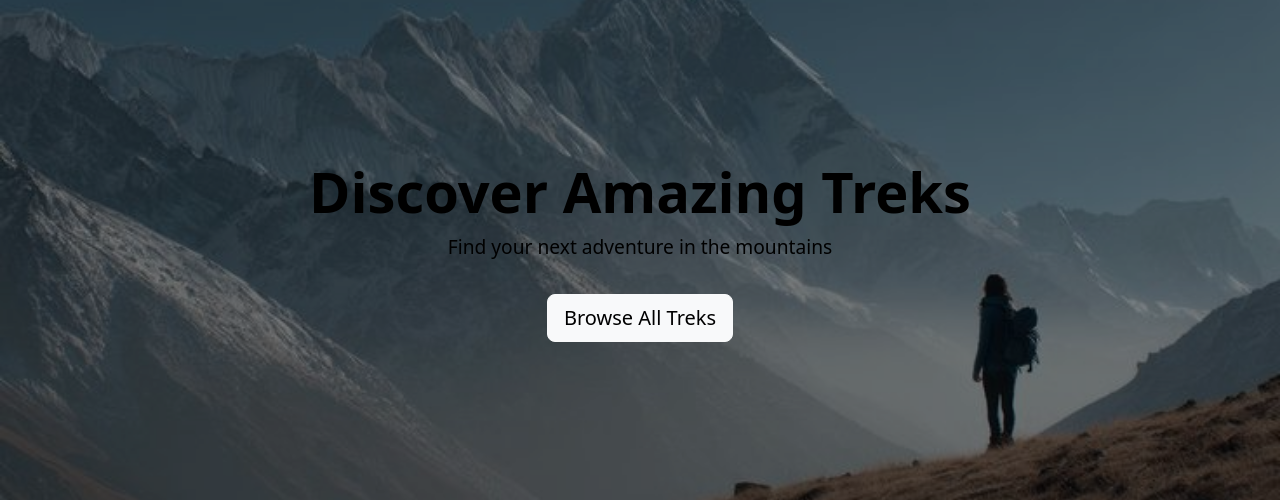
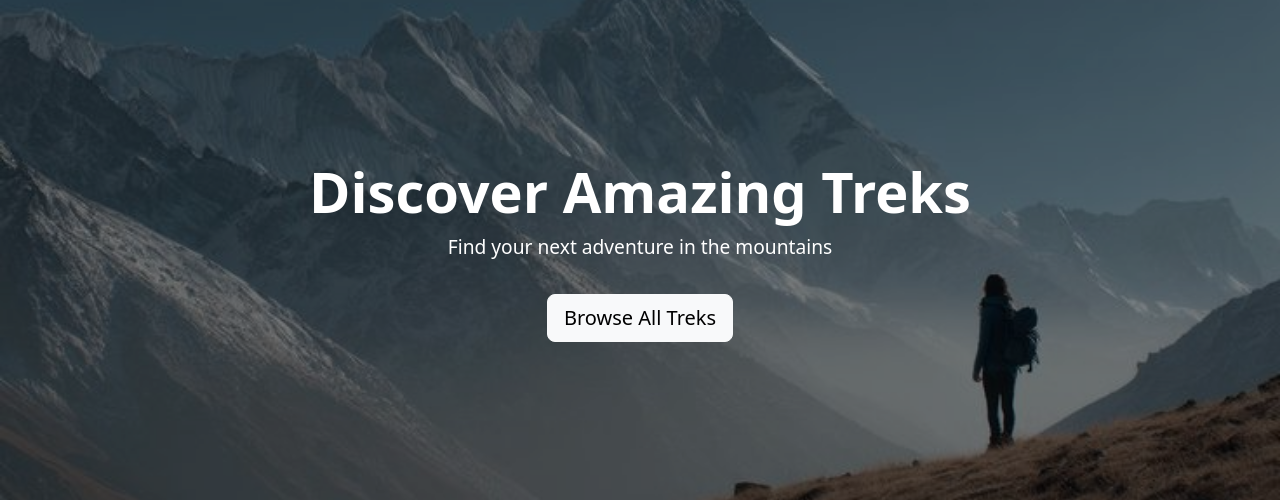
Before and after one commit to MaaniCodes/Trekking-Web-App, a Flask app: page / in a window 1280 px wide. Shown: the part 66-570 px from the top of the page. Run offline with Flask 3, Linux system fonts and the light colour scheme; data comes from the database, SQL or seed files in the repository.

Commit message:
Updated homepage styling with black navbar and white hero text

```diff
--- a/templates/main/index.html
+++ b/templates/main/index.html
@@ -12,8 +12,8 @@
   position: relative;">
   <div style="position:absolute;top:0;left:0;width:100%;height:100%;background:rgba(0,0,0,0.45);"></div>
   <div class="container" style="position:relative;z-index:1;">
-    <h1 class="display-4 fw-bold text-center" style="color:#000000;">Discover Amazing Treks</h1>
-	<p class="text-center" style="color:#000000; font-size:1.2rem;">Find your next adventure in the mountains</p>
+    <h1 class="display-4 fw-bold text-center" style="color:#ffffff;">Discover Amazing Treks</h1>
+	<p class="text-center" style="color:#ffffff; font-size:1.2rem;">Find your next adventure in the mountains</p>
 
     <a href="/treks" class="btn btn-light btn-lg mt-3">Browse All Treks</a>
   </div>
```
